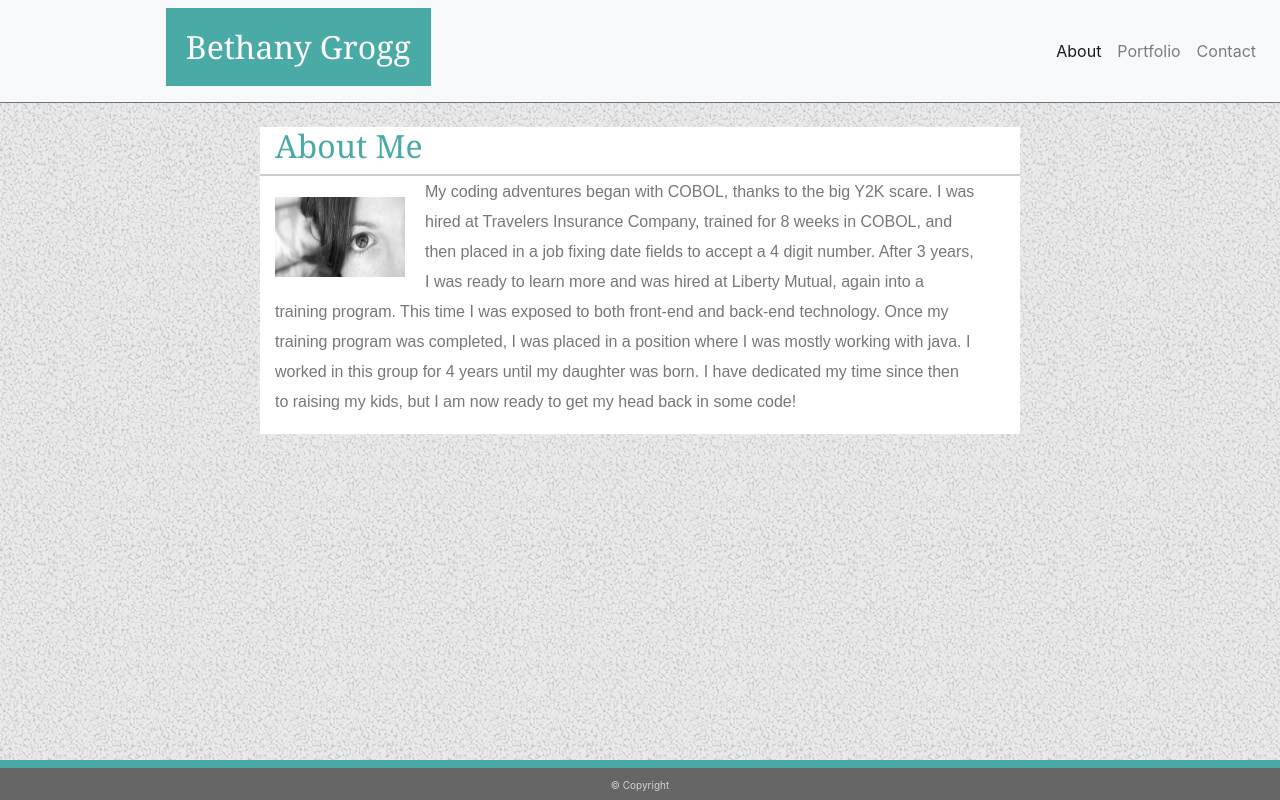
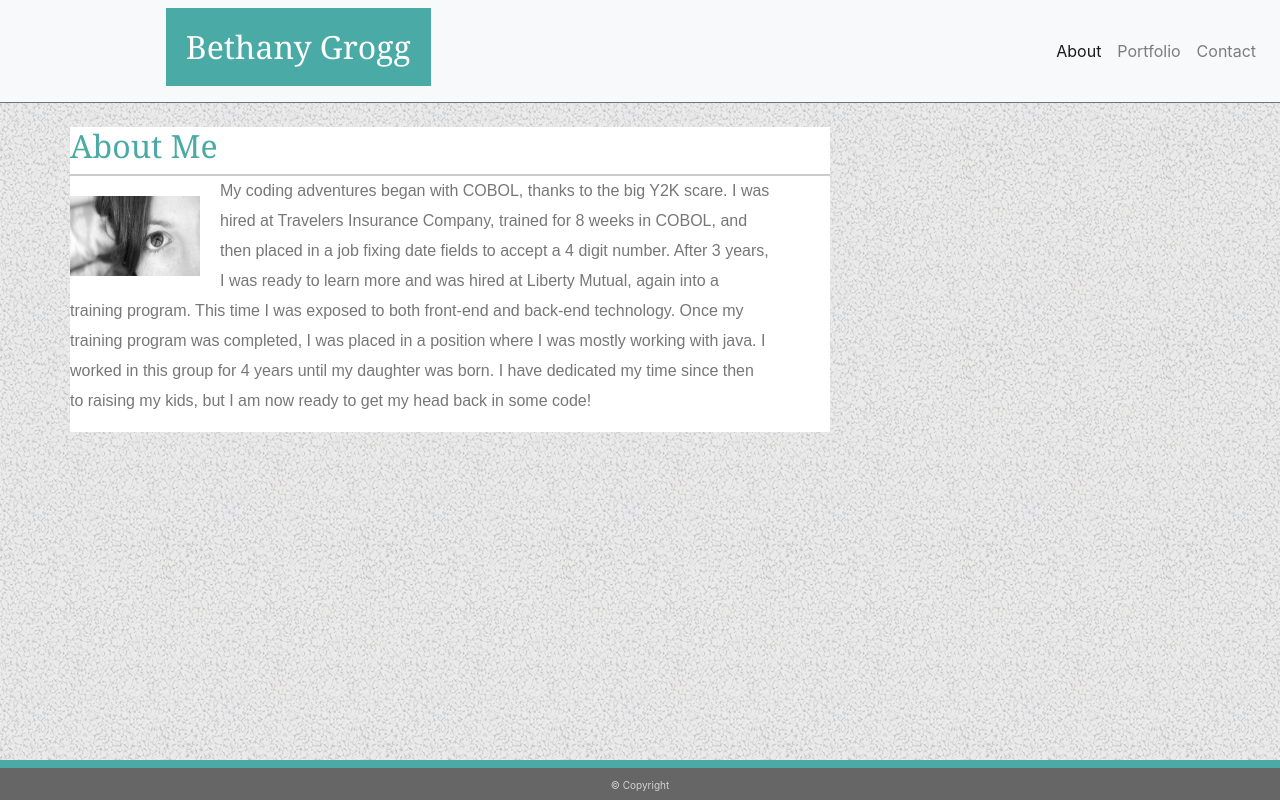
Before and after one commit to BethGrogg/Bootstrap-Portfolio, a plain HTML site: page index.html in a window 1280 px wide. Drawn offline with nearby package versions, Linux system fonts and the light colour scheme.

Commit message:
More screen sizing changes

```diff
--- a/index.html
+++ b/index.html
@@ -28,29 +28,29 @@
 
   <div class="container">
     <div class="row">
-      <div class="col-md-12">
+      <div class="col-xs-12">
         <br>
       </div>
     </div>
     <div class="row">
-      <div class="col-md-2">
+      <div class="col-xs-2">
 
       </div>
 
       <div class="col-sm-12 col-md-8 bg-white">
         <div class="row">
-          <div class="col-md-3">
+          <div class="col-xs-3">
             <h2>About Me</h2>
           </div>
           <div class="grayline"></div>
-        <div class="col-md-9">
+        <div class="col-xs-9">
 
       </div>
       </div>
 
       <div class="row">
 
-        <div class="col-md-12">
+        <div class="col-xs-12">
           <img class="mypic img-fluid float-left" src="./assets/images/download (5).jpg">
 
           <p>My coding adventures began with COBOL, thanks to the big Y2K scare.
@@ -63,7 +63,7 @@
             4 years until my daughter was born. I have dedicated my time since then to
             raising my kids, but I am now ready to get my head back in some code!</p>
         </div>
-        <div class="col-md-2">
+        <div class="col-xs-2">
 
         </div>
 
```
